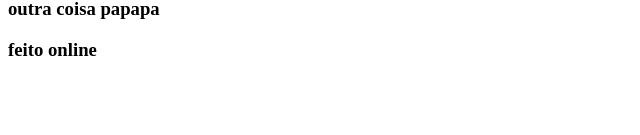
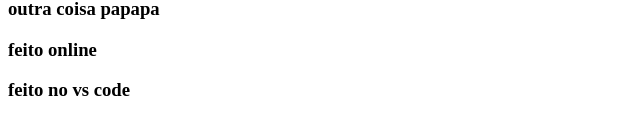
Before and after one commit to miguelzinx/calculadora1, a plain HTML site: page index.html in a window 1280 px wide. Shown: the part 129-264 px from the top of the page, without its empty margins (0-640 px from the left). Drawn offline with Linux system fonts and the light colour scheme.

Commit message:
qlqr coisas

```diff
--- a/index.html
+++ b/index.html
@@ -10,5 +10,6 @@
     <h2>outra coisa, linha feita online</h2>
     <h3>outra coisa   papapa</h3>
     <h3>feito online</h3>
+    <h3>feito no vs code</h3>
 </body>
 </html>
```
